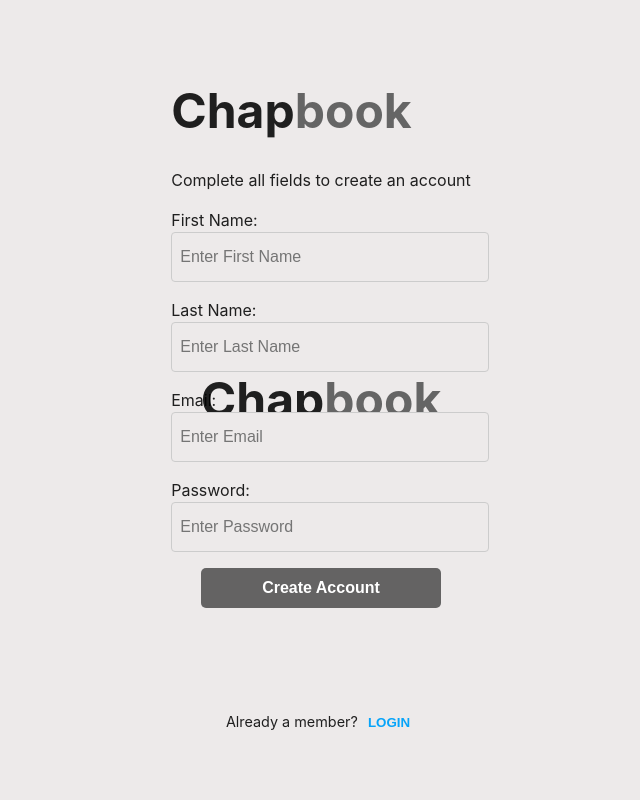
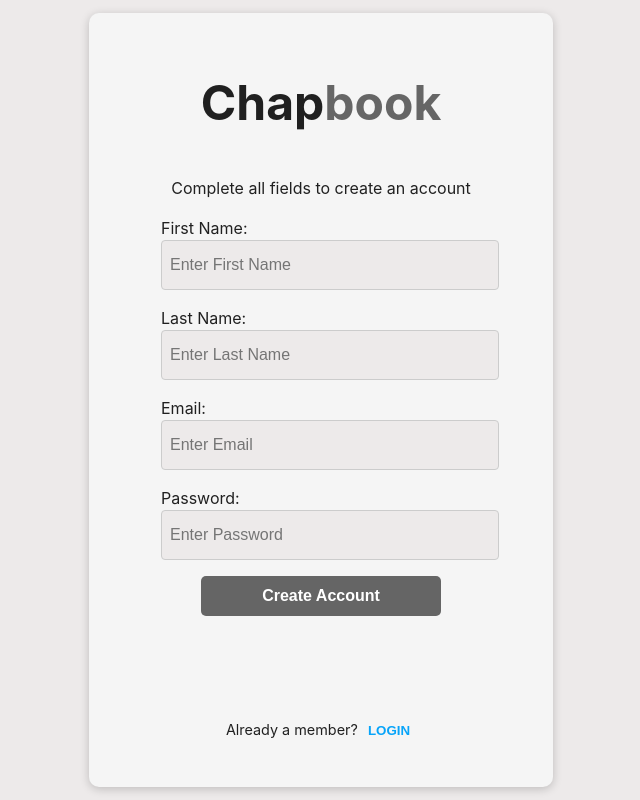
Before and after one commit to 709macdonald/ChapbookReactApp, a React (Vite) app: page / in a window 1280 px wide. Both pictures are taken after a click on the button "SIGN UP". Shown: the whole page, without its empty margins (319-959 px from the left). Built offline with nearby package versions, Linux system fonts and the light colour scheme.

Commit message:
updated css styling for signUpScreen

```diff
--- a/src/components/SignUpScreen.jsx
+++ b/src/components/SignUpScreen.jsx
@@ -43,7 +43,6 @@ export default function SignUpScreen({
 
         if (!token) throw new Error("No token returned on signup.");
 
-        // ✅ Log user in immediately
         localStorage.setItem("token", token);
         const decoded = jwt_decode(token);
 
@@ -75,6 +74,7 @@ export default function SignUpScreen({
   };
 
   return (
+    <div className="centerWrapperDiv">
       <div className="signUpPageDiv">
         <h1>
           <span className="chap">Chap</span>
@@ -153,5 +153,6 @@ export default function SignUpScreen({
           {successMessage && <p className="successText">{successMessage}</p>}
         </div>
       </div>
+    </div>
   );
 }
--- a/src/styles/signUpScreen.css
+++ b/src/styles/signUpScreen.css
@@ -73,3 +73,29 @@
   font-size: 0.9rem;
   text-align: center;
 }
+
+.centerWrapperDiv {
+  display: flex;
+  justify-content: center;
+  align-items: center;
+  height: 100%;
+  width: 100%;
+  position: absolute;
+  top: 0;
+  left: 0;
+  z-index: 998;
+}
+
+.signUpPageDiv {
+  z-index: 999;
+  background-color: var(--main-bg-color);
+  padding: 2rem;
+  width: 90%;
+  max-width: 400px;
+  display: flex;
+  flex-direction: column;
+  align-items: center;
+  justify-content: center;
+  box-shadow: var(--shadow);
+  border-radius: 10px;
+}
```
Lines whose indentation alone changed are shown as unchanged.
